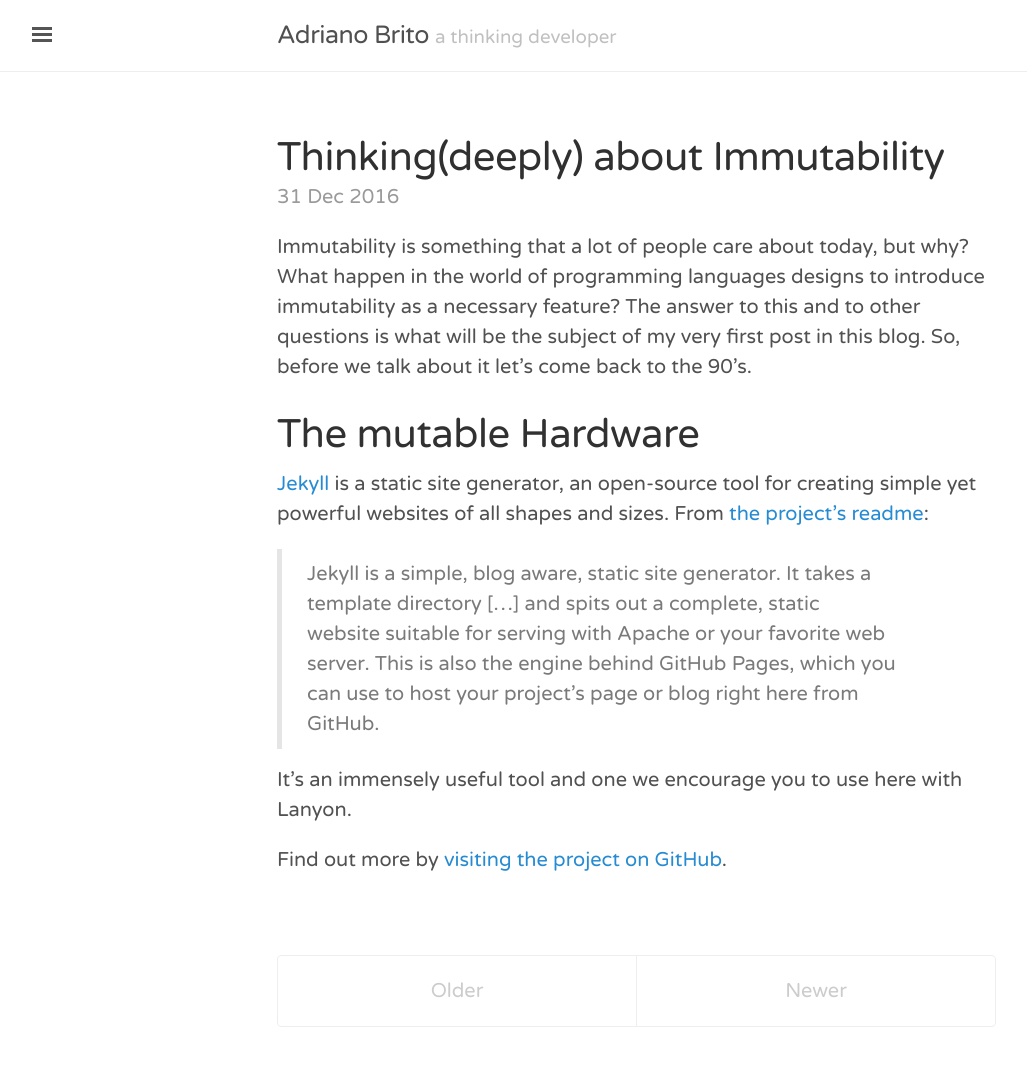
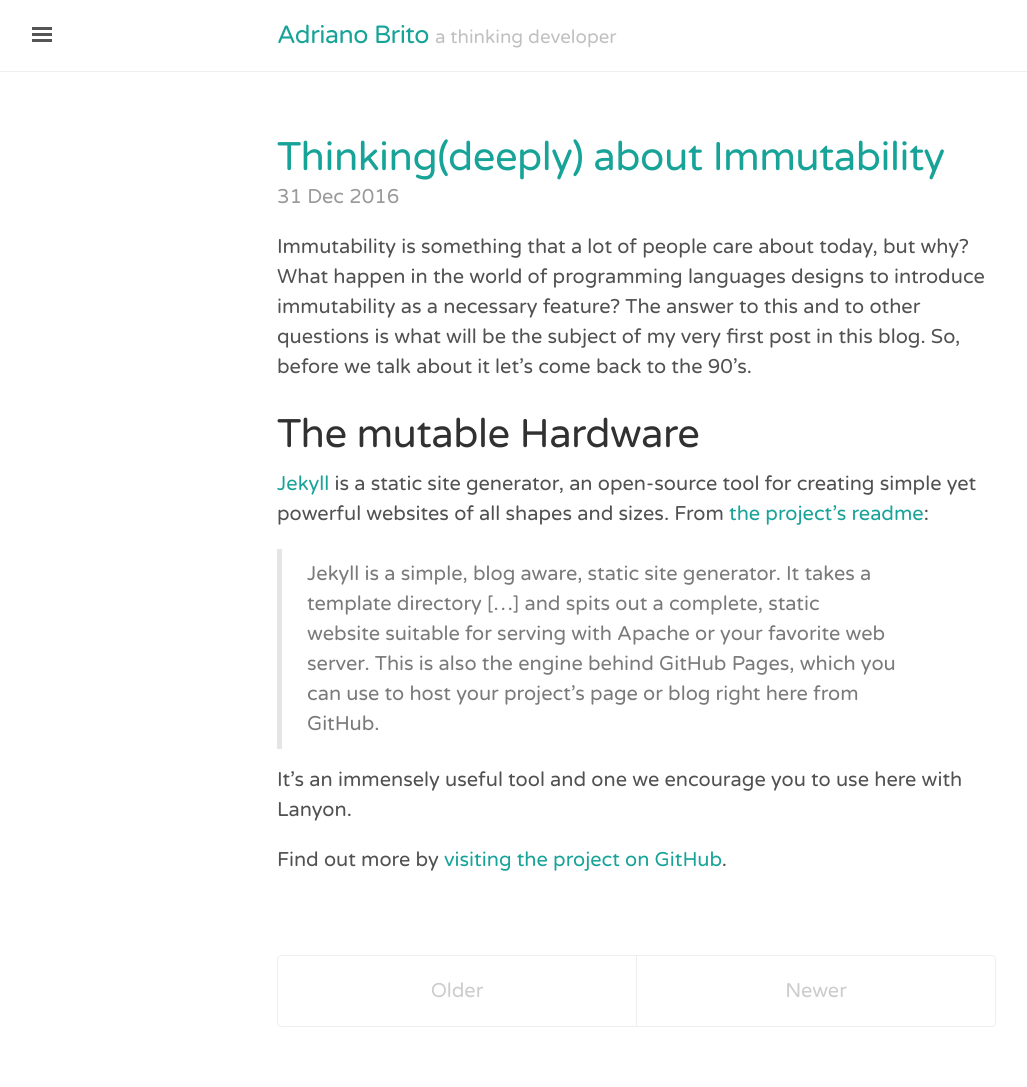
Before and after one commit to adrianobrito/adrianobrito.github.io, a Jekyll site: the page built from index.html, in a window 1280 px wide. Shown: the whole page, without its empty margins (3-1030 px from the left). Built offline with Jekyll 4.4.1, drawn with Linux system fonts in a browser that asks for light colours; the list of posts is cut into pages by our own code.

Commit message:
Last changes in css

```diff
--- a/public/css/blog.css
+++ b/public/css/blog.css
@@ -14,7 +14,16 @@ h1, h2, h3, h4, h5, h6 {
   font-family: 'Varela Round', Helvetica, Arial, sans-serif !important;
 }
 
+.sidebar-toggle:active, #sidebar-checkbox:focus ~ .sidebar-toggle, #sidebar-checkbox:checked ~ .sidebar-toggle {
+  background-color: #17A398;
+}
+
+.container a {
+  color: #17A398 !important;
+}
+
 .sidebar {
+  background-color: #17A398 !important;
   font-family: 'Varela Round', Helvetica, Arial, sans-serif;
 }
 
--- a/public/css/lanyon.css
+++ b/public/css/lanyon.css
@@ -243,10 +243,10 @@ a.sidebar-nav-item:focus {
 .sidebar-toggle:active:before,
 #sidebar-checkbox:focus ~ .sidebar-toggle:before,
 #sidebar-checkbox:checked ~ .sidebar-toggle:before {
-  background-image: -webkit-linear-gradient(to bottom, #fff, #fff 20%, #555 20%, #555 40%, #fff 40%, #fff 60%, #555 60%, #555 80%, #fff 80%, #fff 100%);
-  background-image:    -moz-linear-gradient(to bottom, #fff, #fff 20%, #555 20%, #555 40%, #fff 40%, #fff 60%, #555 60%, #555 80%, #fff 80%, #fff 100%);
-  background-image:     -ms-linear-gradient(to bottom, #fff, #fff 20%, #555 20%, #555 40%, #fff 40%, #fff 60%, #555 60%, #555 80%, #fff 80%, #fff 100%);
-  background-image:         linear-gradient(to bottom, #fff, #fff 20%, #555 20%, #555 40%, #fff 40%, #fff 60%, #555 60%, #555 80%, #fff 80%, #fff 100%);
+  background-image: -webkit-linear-gradient(to bottom, #fff, #fff 20%, #17A398 20%, #17A398 40%, #fff 40%, #fff 60%, #17A398 60%, #17A398 80%, #fff 80%, #fff 100%);
+  background-image:    -moz-linear-gradient(to bottom, #fff, #fff 20%, #17A398 20%, #17A398 40%, #fff 40%, #fff 60%, #17A398 60%, #17A398 80%, #fff 80%, #fff 100%);
+  background-image:     -ms-linear-gradient(to bottom, #fff, #fff 20%, #17A398 20%, #17A398 40%, #fff 40%, #fff 60%, #17A398 60%, #17A398 80%, #fff 80%, #fff 100%);
+  background-image:         linear-gradient(to bottom, #fff, #fff 20%, #17A398 20%, #17A398 40%, #fff 40%, #fff 60%, #17A398 60%, #17A398 80%, #fff 80%, #fff 100%);
 }
 
 @media (min-width: 30.1em) {
```
